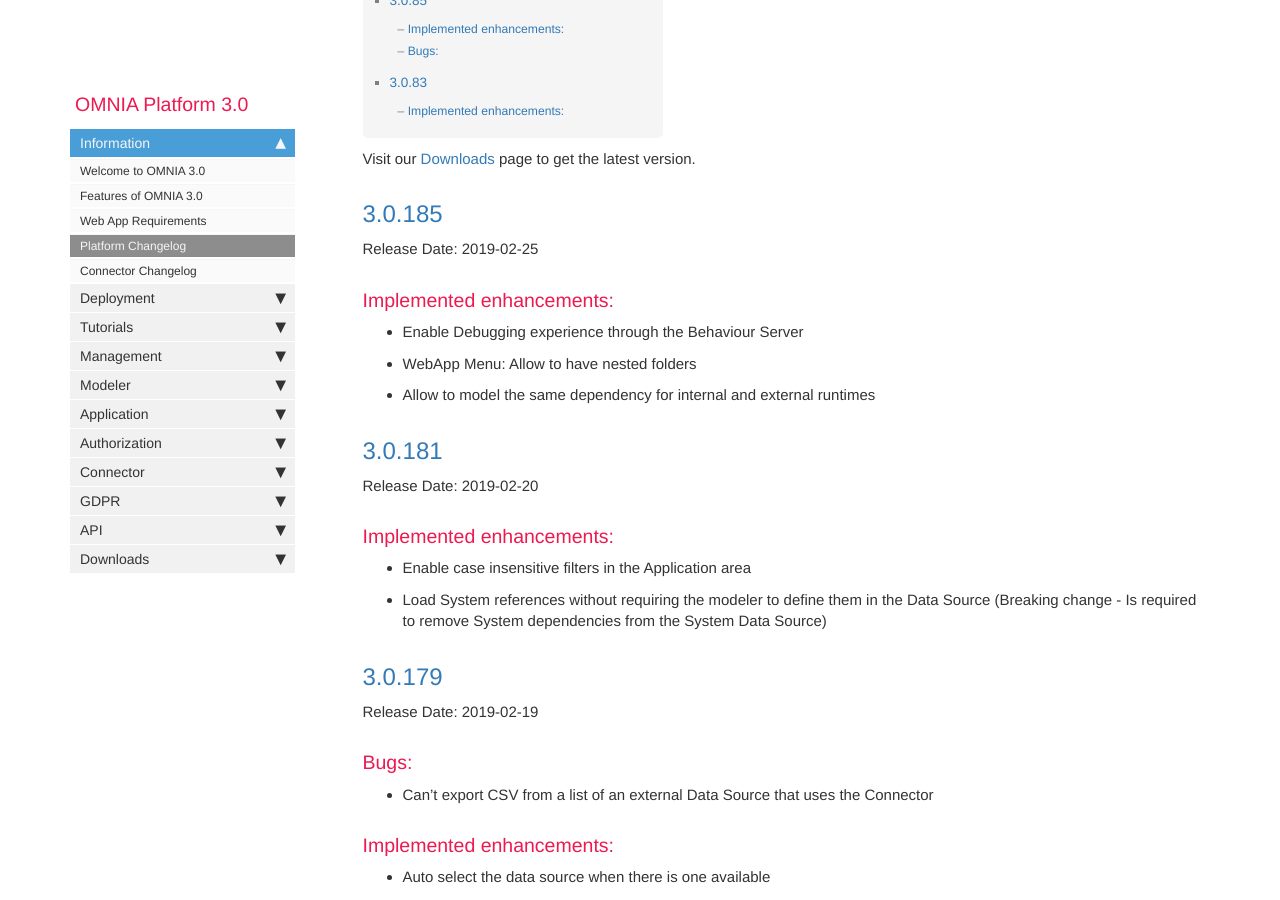
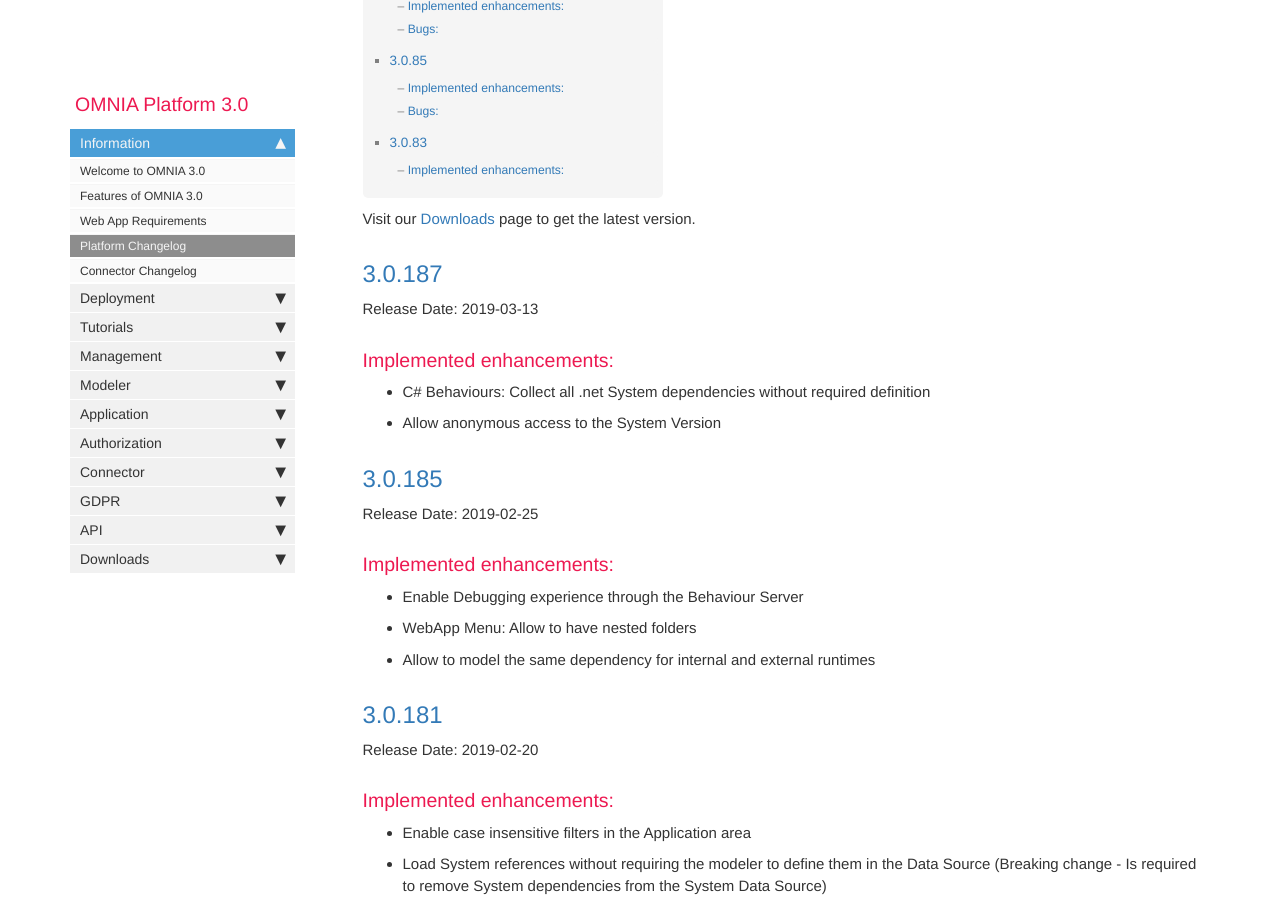
Before and after one commit to daniel8lopes/omnia3, a Jekyll site: the page built from docs/pages/omnia3/Introduction/omnia3_platformchangelog.md, in a window 1280 px wide and 900 px high, scrolled down 1049 px. Built offline with Jekyll 4.4.1, drawn with Linux system fonts in a browser that asks for light colours; nearby versions of some CDN libraries; comment, search, counter and statistics services are not loaded; some of the changed text lies outside the part shown.

Commit message:
Update omnia3_platformchangelog.md

```diff
--- a/docs/pages/omnia3/Introduction/omnia3_platformchangelog.md
+++ b/docs/pages/omnia3/Introduction/omnia3_platformchangelog.md
@@ -8,6 +8,14 @@ folder: omnia3
 ---
 
 Visit our [Downloads](/omnia3_downloads.html#platform) page to get the latest version.
+
+## [3.0.187](#3.0.187)
+Release Date: 2019-03-13
+
+### Implemented enhancements:
+
+ - C# Behaviours: Collect all .net System dependencies without required definition
+ - Allow anonymous access to the System Version
 
 ## [3.0.185](#3.0.185)
 Release Date: 2019-02-25
```
